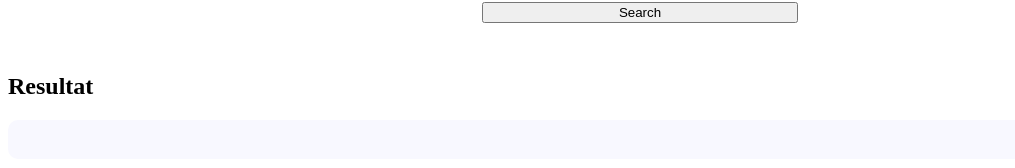
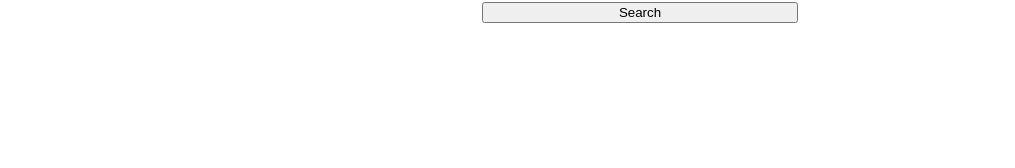
Before and after one commit to ChristianHolm1/hvidevare_scanning, an Angular app in the folder Frontend_Angular/HvidevareScanning/: page / in a window 1280 px wide. Shown: the part 132-300 px from the top of the page, without its empty margins (0-1015 px from the left). Built offline with nearby package versions, Linux system fonts and the light colour scheme.

Commit message:
MVP ready
- Clears old results
- Shows product specs
- Shows product image
- Shows product title

```diff
--- a/Frontend_Angular/HvidevareScanning/src/app/app.component.html
+++ b/Frontend_Angular/HvidevareScanning/src/app/app.component.html
@@ -4,11 +4,12 @@
   <button (click)="getHtmlFromSite()">Search</button>
 </div>
 
-<div id="result-container">
+<div *ngIf="product.title" id="result-container">
   <h2>Resultat</h2>
   <div class="result-container">
     <div class="result">
       <h3>{{ product.title }}</h3>
+      <img src="{{ product.image }}" alt="Product image" width="200px">
       <p *ngFor="let item of product.specs">{{ item.key }}: {{ item.value }}</p>
     </div>
   </div>
--- a/Frontend_Angular/HvidevareScanning/src/app/app.component.ts
+++ b/Frontend_Angular/HvidevareScanning/src/app/app.component.ts
@@ -21,12 +21,12 @@ export class AppComponent {
 
   async getHtmlFromSite() {
     try {
+      this.clearResults()
       const response = await axios.post("http://localhost:3000/scrape", {
         website: this.url,
       });
-      console.log(response.data)
-      console.log(this.product)
       this.product.title = response.data.title;
+      this.product.image = response.data.image;
       for (const key in response.data.specs) {
         if (response.data.specs.hasOwnProperty(key)) {
           this.product.specs.push({ key, value: response.data.specs[key] });
@@ -36,6 +36,11 @@ export class AppComponent {
       console.error('Error fetching users:', error.message);
     }
   }
+
+  clearResults() {
+    this.product.title = '';
+    this.product.specs = [];
+  }
 }
 
 interface Reformatted {
```
